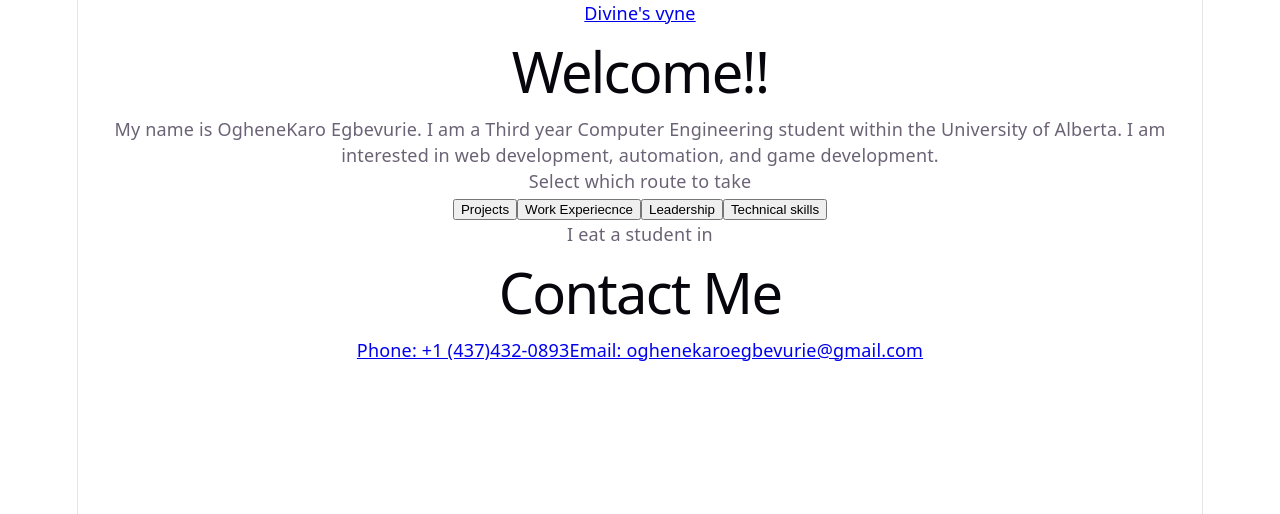
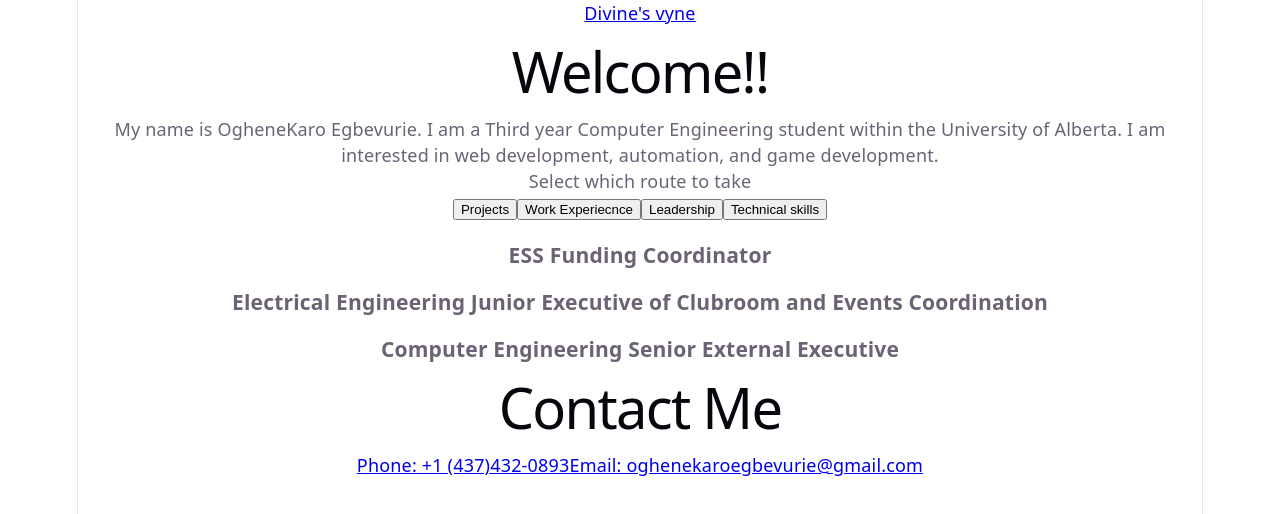
Before and after one commit to kdruid/My-Website, a React (Vite) app in the folder my-react-app/: page / in a window 1280 px wide. Both pictures are taken after a click on the button "Leadership". Shown: the top 514 px of the page. Built offline with nearby package versions, Linux system fonts and the light colour scheme.

Commit message:
work&leadership

```diff
--- a/my-react-app/src/App.jsx
+++ b/my-react-app/src/App.jsx
@@ -52,7 +52,6 @@ function App() {
         </p>
         )}
 
-
         {tab =="skills" && (
         <p>
           <table>
@@ -74,12 +73,16 @@ function App() {
         </p>
         )}
 
-
         {tab =="work" && (
         <p> I live a student in </p>
         )}
+
         {tab =="leadership" && (
-        <p> I eat a student in </p>
+        <p>
+          <h3> ESS Funding Coordinator </h3>
+          <h3> Electrical Engineering Junior Executive of Clubroom and Events Coordination</h3>
+          <h3> Computer Engineering Senior External Executive </h3>
+        </p>
         )}
 
         <div class="footer_container">
```
